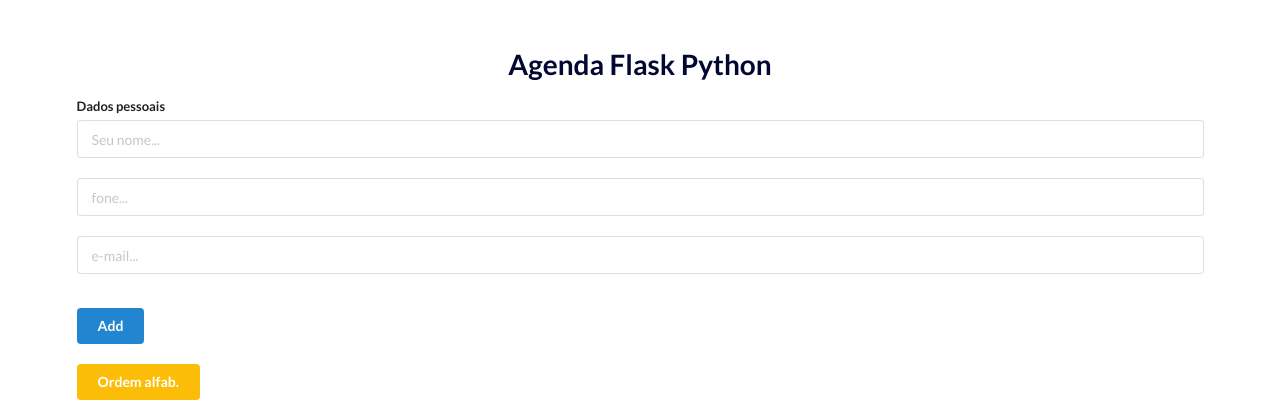
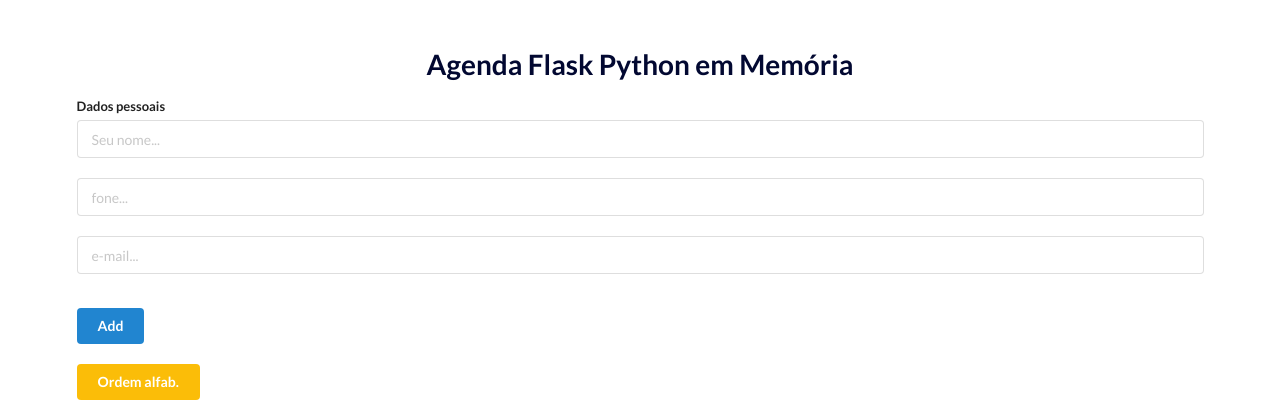
Before and after one commit to roger437unix/app_flask_memory, a Flask app: page / in a window 1280 px wide. Shown: the top 416 px of the page. Run offline with Flask 3, Linux system fonts and the light colour scheme.

Commit message:
Versão 09/02/2024

```diff
--- a/templates/base.html
+++ b/templates/base.html
@@ -12,7 +12,7 @@
 
 <body>
     <div style="margin-top: 50px;" class="ui container">
-        <h1 class="ui center aligned header" style="color:#020831">Agenda Flask Python</h1>
+        <h1 class="ui center aligned header" style="color:#020831">Agenda Flask Python em Memória</h1>
 
         <form class="ui form" action="/add" method="post">
             <div class="field">
```
